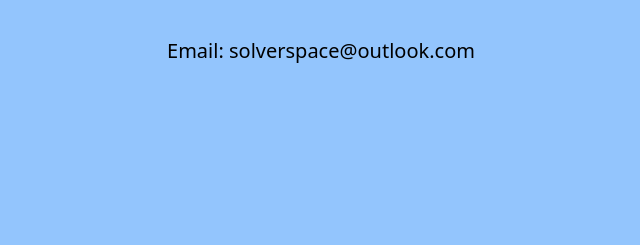
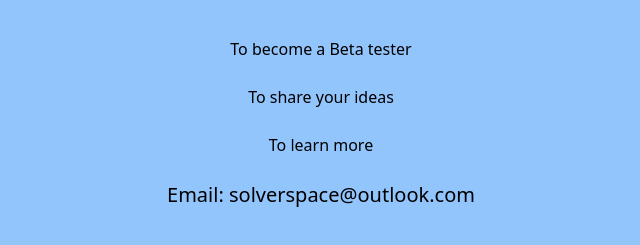
Before and after one commit to SaryStrawberry/SolverSpace, a plain HTML site: page contact.html in a window 1280 px wide. Shown: the part 155-400 px from the top of the page, without its empty margins (319-959 px from the left). Drawn offline with nearby package versions, Linux system fonts and the light colour scheme; files that its build step writes are made by us from their sources.

Commit message:
Add more info to the contact page

```diff
--- a/contact.html
+++ b/contact.html
@@ -25,6 +25,9 @@
 
 <main>
     <h3 class="text-2xl mb-10">Contact Us</h3>
+    <p class="text-base w-4/5 mx-auto mb-6">To become a Beta tester</p>
+    <p class="text-base w-4/5 mx-auto mb-6">To share your ideas</p>
+    <p class="text-base w-4/5 mx-auto mb-6">To learn more
     <h2 class="text-xl">Email: <a href="mailto:solverspace@outlook.com">solverspace@outlook.com</a></h2>
 </main>
 
```
